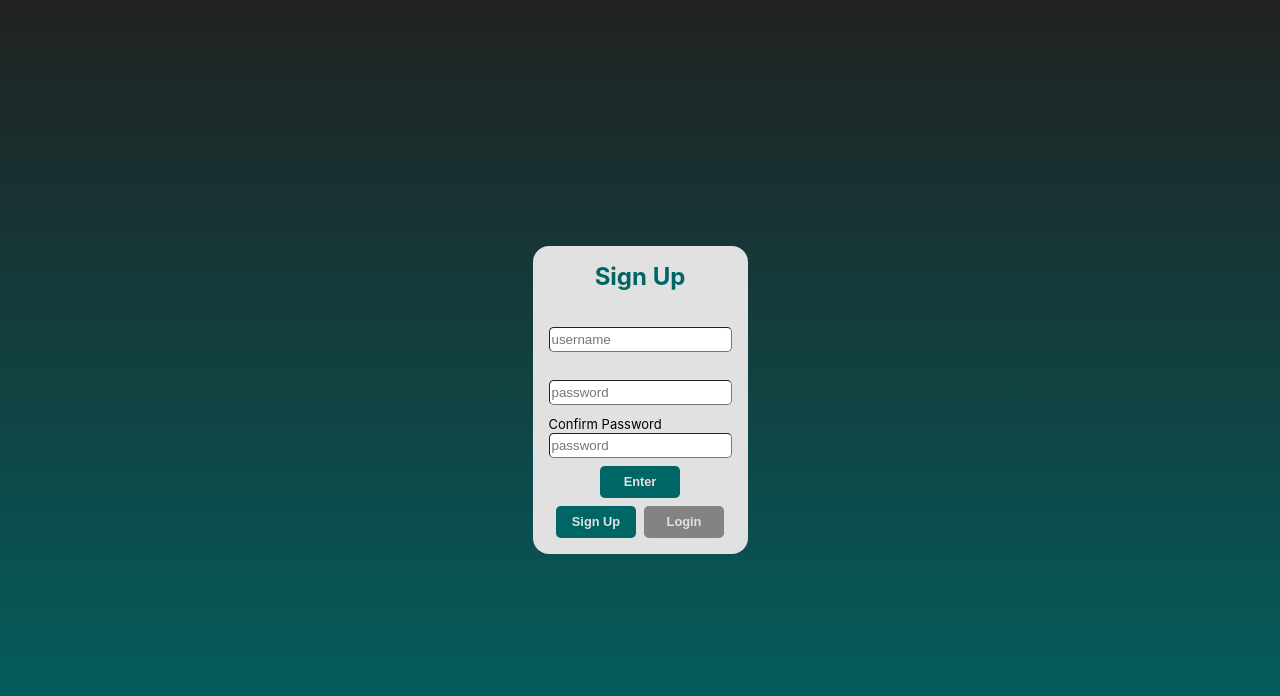
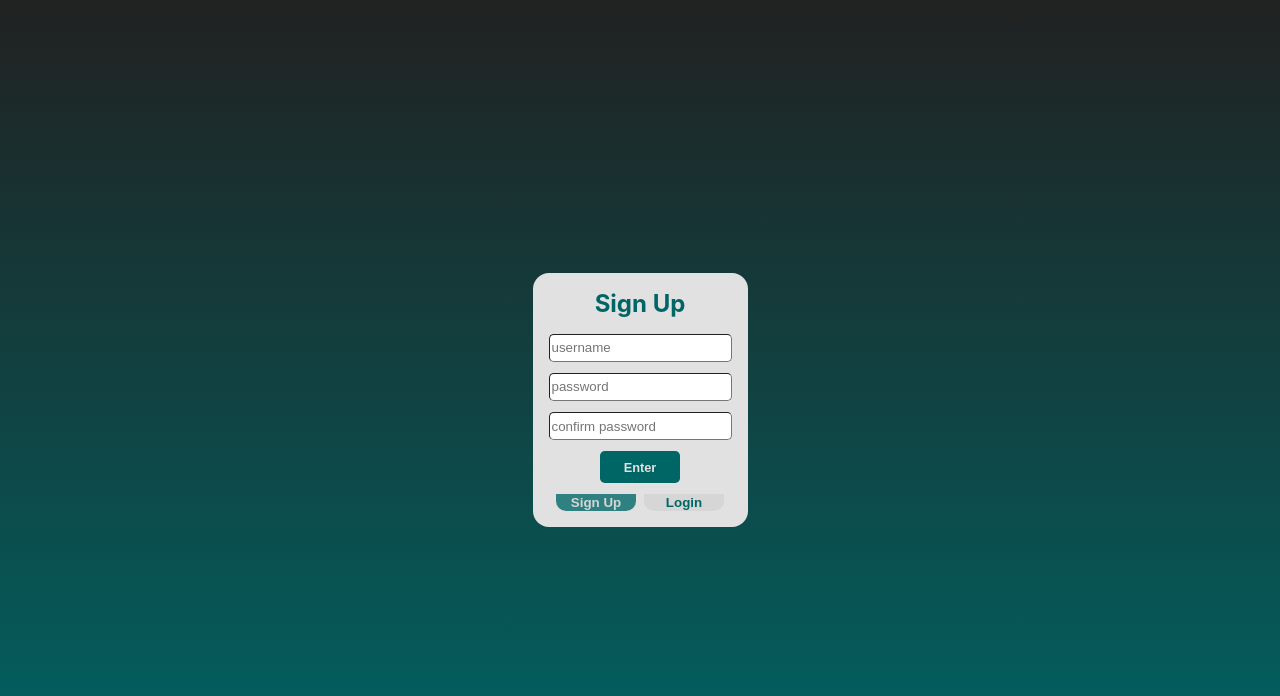
Before and after one commit to Natalia392/Movies-and-series-front, a React (Create React App) app in the folder movies-and-series-front/: page / in a window 1280 px wide. Shown: the top 696 px of the page. Built offline with nearby package versions, Linux system fonts and the light colour scheme.

Commit message:
fix style: login/signup form The loginsignup component was moved to views folder

```diff
--- a/movies-and-series-front/src/App.js
+++ b/movies-and-series-front/src/App.js
@@ -1,6 +1,7 @@
 import './App.css';
 import { BrowserRouter as Router, Routes, Route } from "react-router-dom";
-import LoginSignUp from './components/LoginSignup/LoginSignUp';
+import LoginSignUp from './components/Views/LoginSignup/LoginSignUp';
+
 
 function App() {
   return (
--- a/movies-and-series-front/src/components/LoginSignup/LoginSignUp.css
+++ b/movies-and-series-front/src/components/Views/LoginSignup/LoginSignUp.css
@@ -19,12 +19,8 @@ form {
   flex-direction: column;
   justify-content: center;
   align-items: center;
-  gap: 0.5rem;
+  gap: 0.7rem;
   width: 100%;
-}
-
-label {
-  font-size: small;
 }
 
 .container-title {
@@ -36,7 +32,7 @@ label {
 .inputs {
   border-radius: 0.3rem;
   border-width: 0.01rem;
-  height: 1.3rem;
+  height: 1.5rem;
 }
 
 .input-btn {
@@ -64,6 +60,19 @@ label {
   border: none;
 }
 
+.toggle {
+  display: flex;
+  justify-content: center;
+  align-items: center;
+  width: 5rem;
+  border: none;
+  background: rgb(47, 128, 128);
+  color: #d6d6d6;
+  border-radius: 0 0 10px 10px;
+  font-weight: 700;
+}
+
 .grey {
-  background: #858282;
+  background: #d6d6d6;
+  color: rgb(0, 101, 101);
 }
--- a/movies-and-series-front/src/components/LoginSignup/LoginSignUp.jsx
+++ b/movies-and-series-front/src/components/Views/LoginSignup/LoginSignUp.jsx
@@ -2,7 +2,7 @@ import React, { useState } from 'react';
 // import { useNavigate, Link } from "react-router-dom";
 import './LoginSignUp.css';
 import Swal from 'sweetalert2';
-import { loginUser, signUpUser } from '../../services/authService';
+import { loginUser, signUpUser } from '../../../services/authService';
 
 const LoginSignUp = () => {
   // const navigate = useNavigate()
@@ -78,7 +78,7 @@ const LoginSignUp = () => {
         <div className='container-title'>{action}</div>
         <form action="">
           <div className='input-sign-in-container'>
-            <label htmlFor="username"></label> <br />
+            <label htmlFor="username"></label>
             <input
               id='username'
               className='inputs'
@@ -90,7 +90,7 @@ const LoginSignUp = () => {
               required />
           </div>
           <div className='input-sign-in-container'>
-            <label htmlFor="password"></label> <br />
+            <label htmlFor="password"></label>
             <input id='password'
               className='inputs'
               type='password'
@@ -102,12 +102,12 @@ const LoginSignUp = () => {
           </div>
           {showConfirmPassword && (
             <div className='input-sign-in-container'>
-              <label htmlFor="confirmPassword">Confirm Password</label> <br />
+              <label htmlFor="confirmPassword"></label>
               <input
                 className='inputs'
                 type='password'
                 name='confirmPassword'
-                placeholder='password'
+                placeholder='confirm password'
                 value={confirmPassword}
                 onChange={e => setConfirmPassword(e.target.value)}
                 required />
@@ -117,8 +117,21 @@ const LoginSignUp = () => {
             <button type='submit' className='submit' onClick={handleLogin}>Enter</button>
           </div>
           <div className='submit-container'>
-            <button className={action === 'Login' ? 'submit grey' : 'submit'} onClick={() => toggleAction('Sign Up')}>Sign Up</button>
-            <button className={action === 'Sign Up' ? 'submit grey' : 'submit'} onClick={() => toggleAction('Login')}>Login</button>
+            <button
+            type='button'
+            className={action === 'Login' ? 'toggle grey' : 'toggle'}
+            onClick={() => toggleAction('Sign Up')}
+            >
+              Sign Up
+            </button>
+
+            <button
+            type='button'
+            className={action === 'Sign Up' ? 'toggle grey' : 'toggle'}
+            onClick={() => toggleAction('Login')}
+            >
+              Login
+            </button>
           </div>
         </form>
       </div>
```
